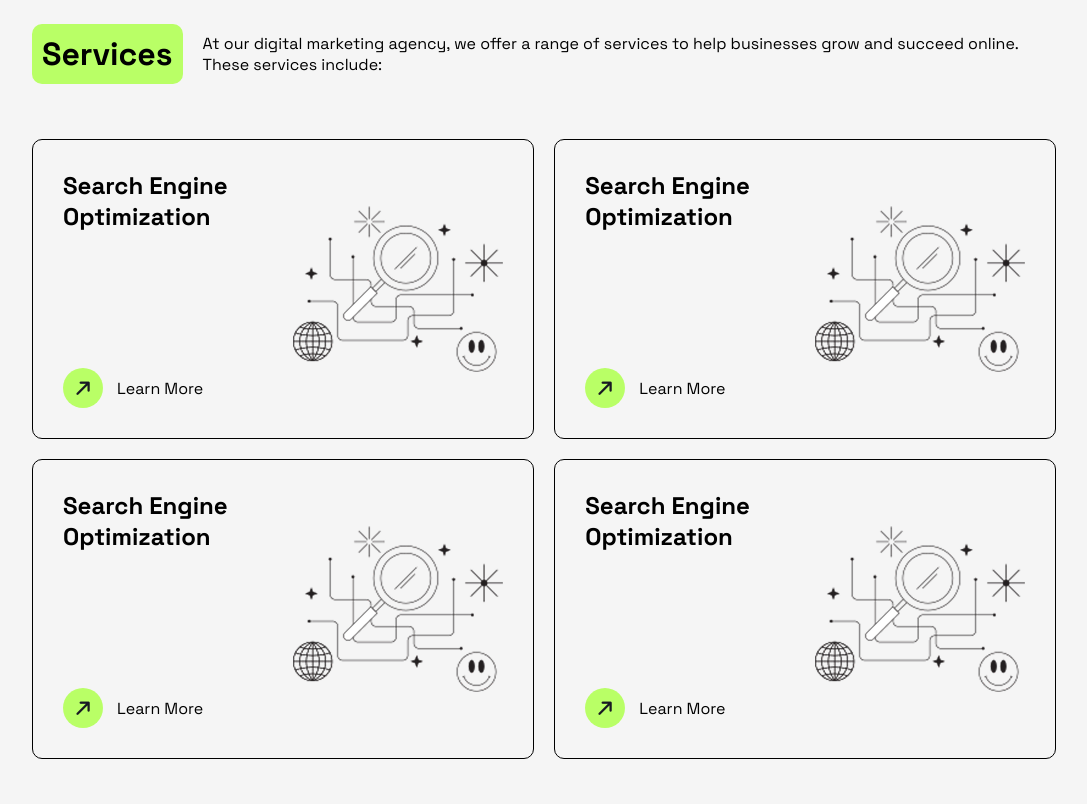
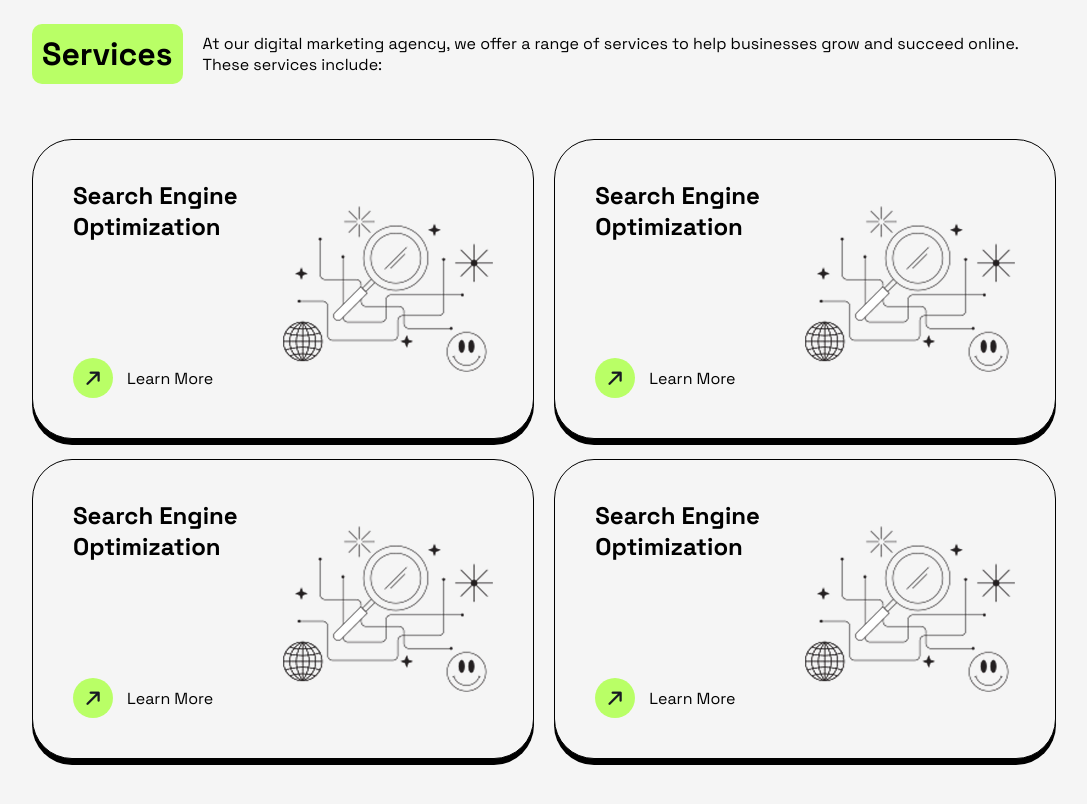
Before and after one commit to Blessen25/Positivus_website, a React (Vite) app in the folder frontend/: page / in a window 1280 px wide. Shown: the part 640-1444 px from the top of the page, without its empty margins (96-1183 px from the left). Built offline with nearby package versions, Linux system fonts and the light colour scheme.

Commit message:
Changes in the services Component

```diff
--- a/frontend/src/components/extra.css
+++ b/frontend/src/components/extra.css
@@ -2,9 +2,10 @@
 
     border: 1px solid black;
     width: 49%;
-    border-radius: 10px;
+    border-radius: 40px;
+    box-shadow: 0 6px 0 black;
     height: 300px;
-    padding: 30px;
+    padding: 40px;
     display: flex;
     gap: 20px
 }
```
